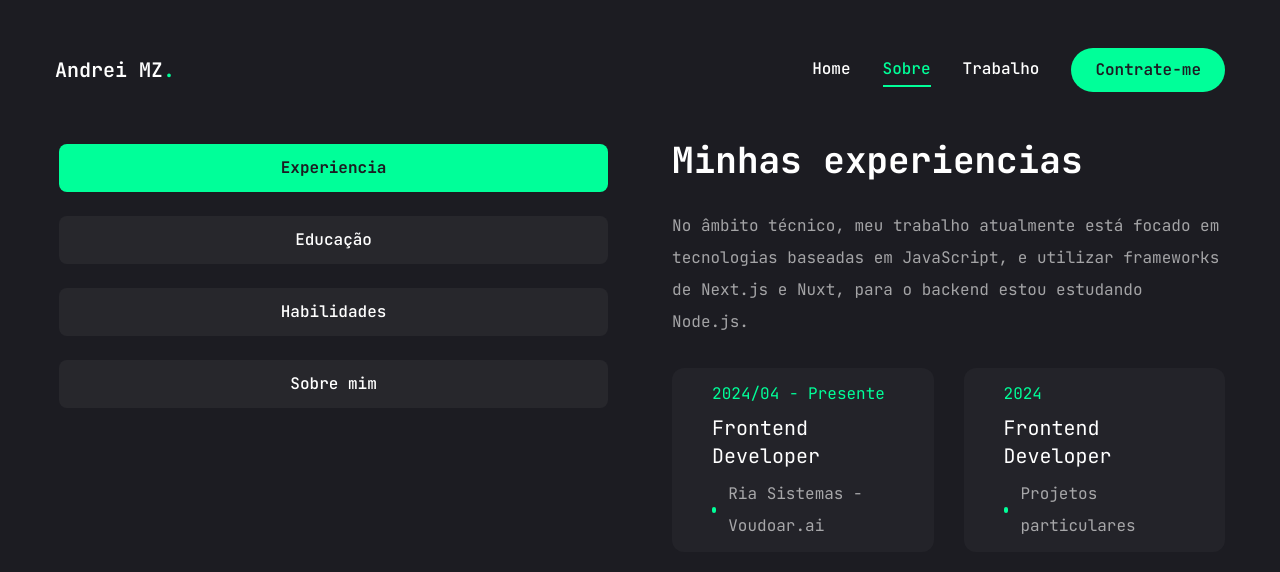
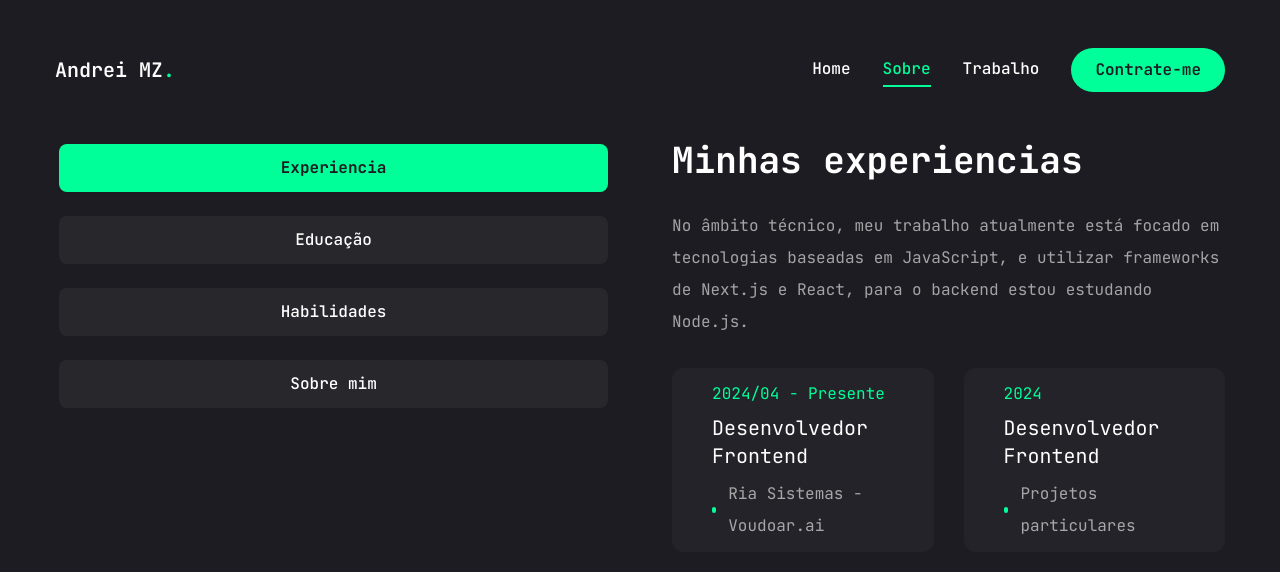
Before and after one commit to Andrei-MZ/Portfolio-Andrei, a Next.js app: page /sobre in a window 1280 px wide. Shown: the top 572 px of the page. Built offline with nearby package versions, Linux system fonts and the light colour scheme.

Commit message:
att nas descrições

```diff
--- a/src/app/page.tsx
+++ b/src/app/page.tsx
@@ -16,7 +16,7 @@ const Home = () => {
             Olá sou <br/>
             <span className="text-accent">Andrei Zebrowski</span>
             </h1>
-          <p className="max-w-[500px] mb-9 text-white/80">Sou estudante e desenvolvedor Front-end apaixonado por tecnologia e com uma insaciável vontade de aprender.
+          <p className="max-w-[500px] mb-9 text-white/80">Desenvolvedor Web focado em desenvolver páginas responsivas⚡️.
           </p>
           <div className="flex flex-col xl:flex-row items-center gap-8">
             <Button variant="outline" size="lg" className="uppercase flex items-center gap-2">
--- a/src/app/sobre/page.jsx
+++ b/src/app/sobre/page.jsx
@@ -49,16 +49,16 @@ const about = {
 const experience = {
   icon: '/assets/resume/badge.svg',
   title: 'Minhas experiencias',
-  description: "No âmbito técnico, meu trabalho atualmente está focado em tecnologias baseadas em JavaScript, e utilizar frameworks de Next.js e Nuxt, para o backend estou estudando Node.js.",
+  description: "No âmbito técnico, meu trabalho atualmente está focado em tecnologias baseadas em JavaScript, e utilizar frameworks de Next.js e React, para o backend estou estudando Node.js.",
   items: [
     {
       company: "Ria Sistemas - Voudoar.ai",
-      position: "Frontend Developer",
+      position: "Desenvolvedor Frontend",
       duration: "2024/04 - Presente"
     },
     {
       company: "Projetos particulares",
-      position: "Frontend Developer",
+      position: "Desenvolvedor Frontend",
       duration: "2024"
     },
   ],
--- a/src/app/trabalho/page.jsx
+++ b/src/app/trabalho/page.jsx
@@ -19,7 +19,7 @@ const projects = [
     num: "01",
     category: "frontend",
     title: "projeto 1",
-    description: "Lorem, ipsum dolor sit amet consectetur adipisicing elit. Temporibus, ratione.",
+    description: "Landing Page simples com animação 3d",
     stack: [{ name: "Next.js"}, { name: "Tailwind"}],
     image: '/assets/work/thumb1.png',
     live: "https://3d-web-teste.vercel.app/",
@@ -28,12 +28,12 @@ const projects = [
   {
     num: "02",
     category: "frontend",
-    title: "projeto 1",
-    description: "Lorem, ipsum dolor sit amet consectetur adipisicing elit. Temporibus, ratione.",
-    stack: [{ name: "Javascript"}, { name: "Tailwind"}, { name: "Next.js"}],
-    image: "/assets/work/thumb1.png",
-    live: "",
-    github: "",
+    title: "projeto 2",
+    description: "Desenvolvi um clássico Jogo da Velha utilizando React e estilizei com Tailwind CSS.",
+    stack: [{ name: "Javascript"}, { name: "Tailwind"}, { name: "React"}],
+    image: "/assets/work/thumb2.png",
+    live: "https://desafio-jogo-da-velha.vercel.app/",
+    github: "https://github.com/Andrei-MZ/desafio-jogo-da-velha",
   },
 ];
 
```
